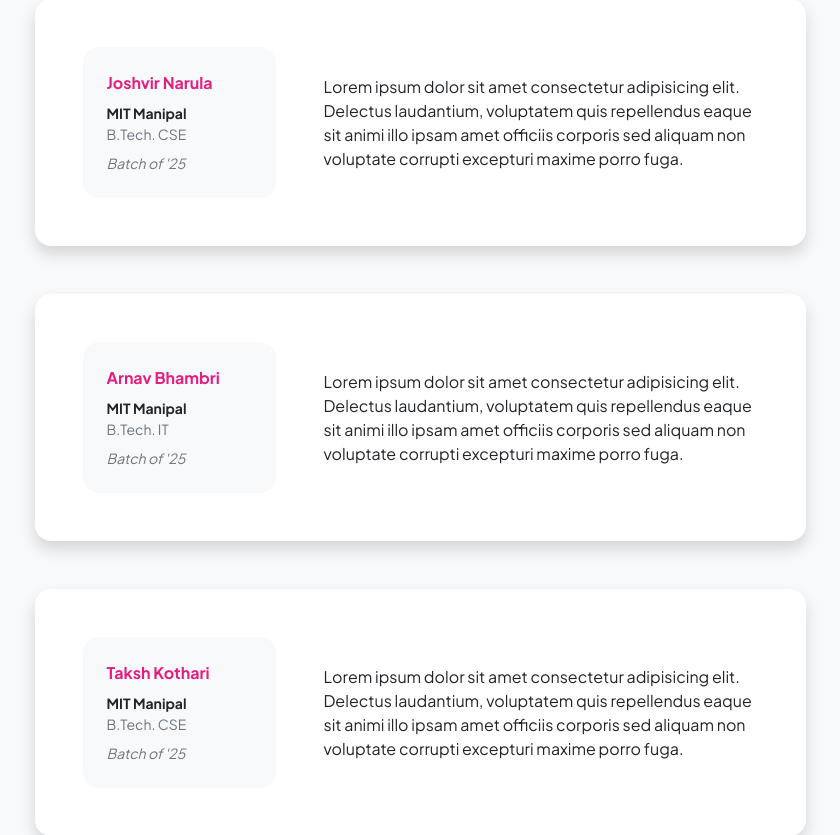
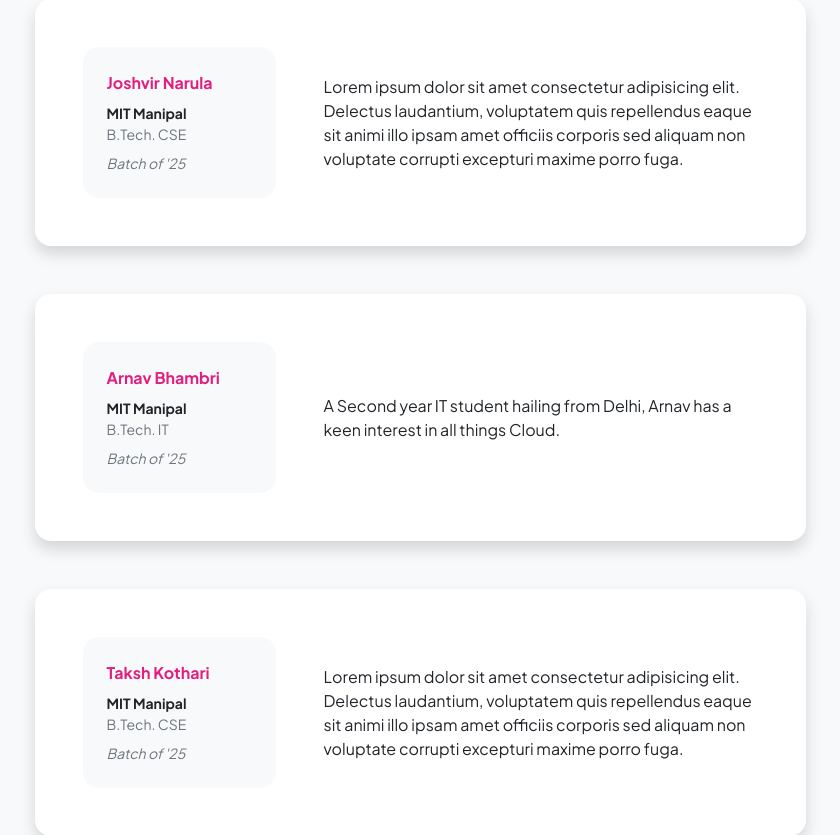
Before and after one commit to takshkothari/HealthInspect, a Flask app: page /about.html in a window 1280 px wide. Shown: the part 1579-2414 px from the top of the page, without its empty margins (220-1060 px from the left). Run offline with Flask 2, Linux system fonts and the light colour scheme; some libraries are stand-ins or nearby versions.

Commit message:
Update about.html

```diff
--- a/templates/about.html
+++ b/templates/about.html
@@ -131,7 +131,7 @@
                                                 </div>
                                             </div>
                                         </div>
-                                        <div class="col-lg-8"><div>Lorem ipsum dolor sit amet consectetur adipisicing elit. Delectus laudantium, voluptatem quis repellendus eaque sit animi illo ipsam amet officiis corporis sed aliquam non voluptate corrupti excepturi maxime porro fuga.</div></div>
+                                        <div class="col-lg-8"><div>A Second year IT student hailing from Delhi, Arnav has a keen interest in all things Cloud.</div></div>
                                     </div>
                                 </div>
                             </div>
```
